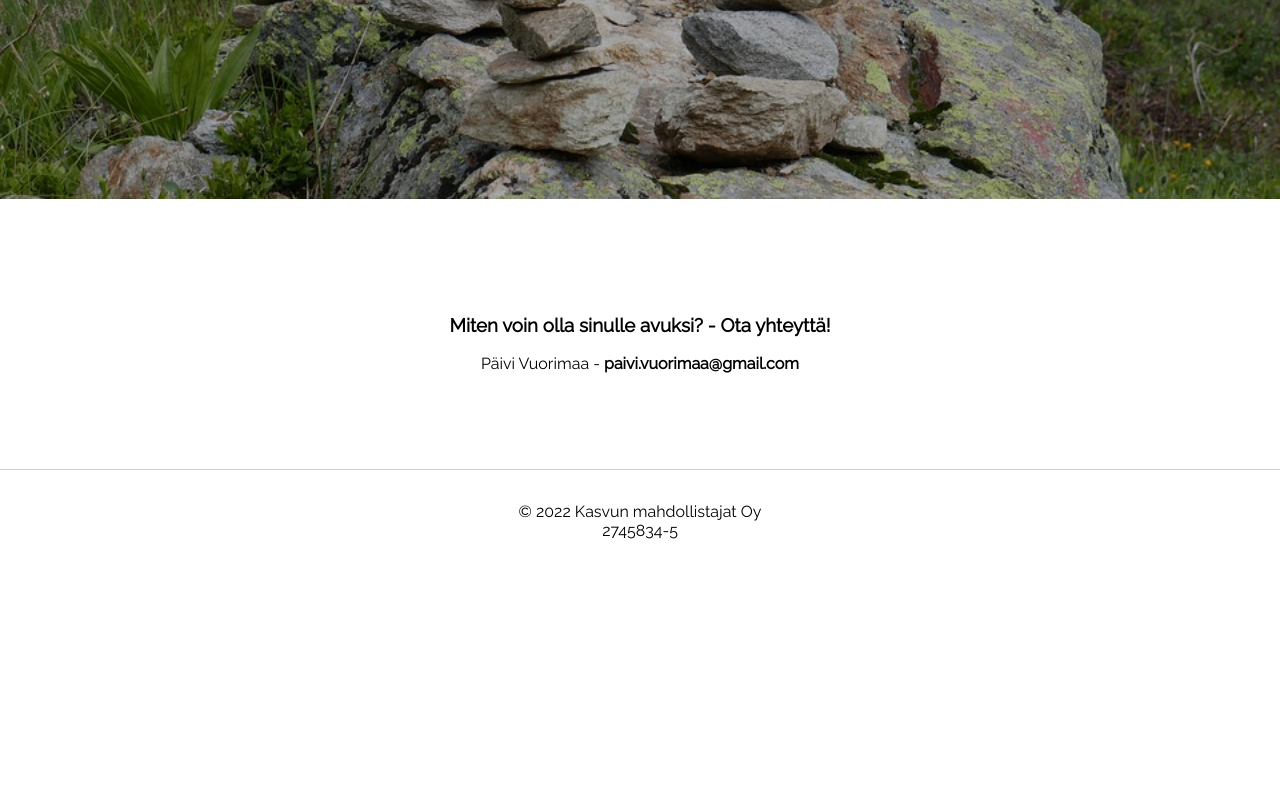
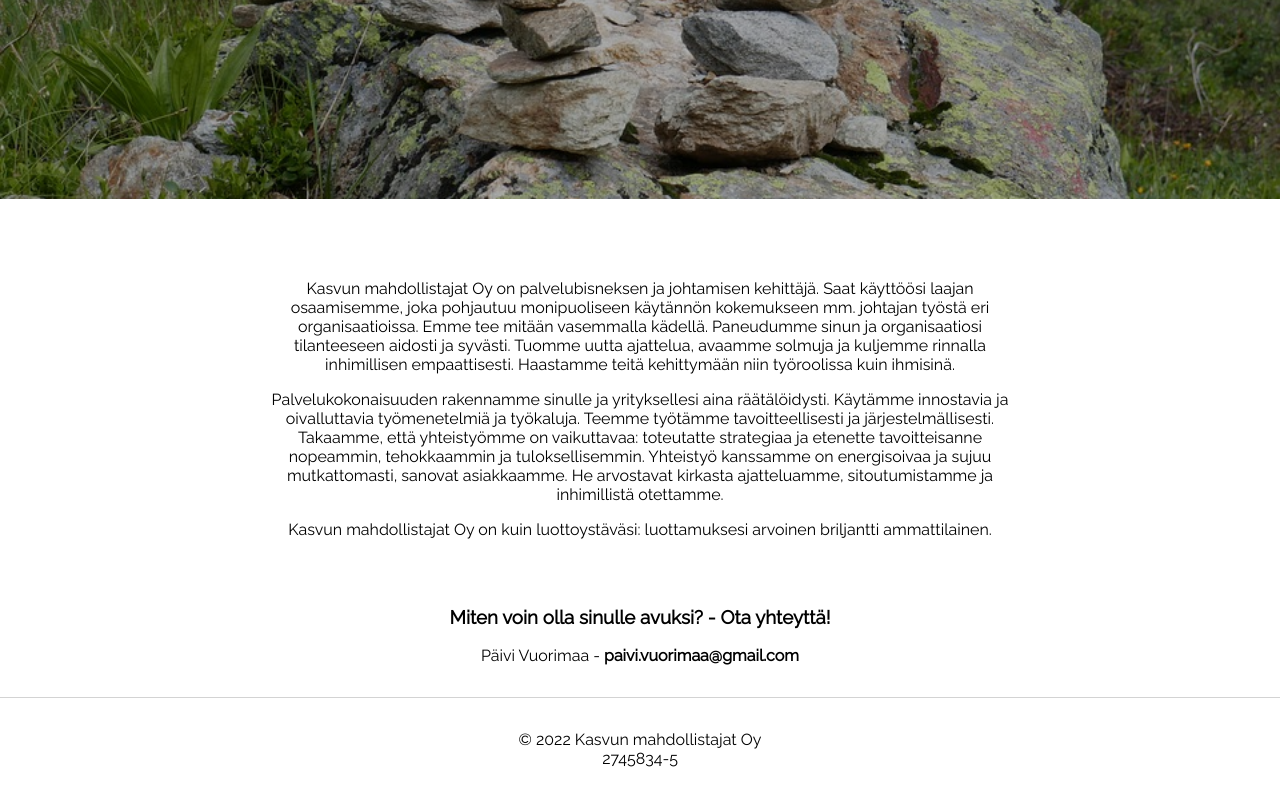
Before and after one commit to Kasvunmahdollistajat/kasvunmahdollistajat-fi, a Next.js app: page / in a window 1280 px wide. Shown: the part 601-1401 px from the top of the page. Before the commit the page ends 1173 px from the top, so only its background shows below. Built offline with nearby package versions, Linux system fonts and the light colour scheme.

Commit message:
Intro block

```diff
--- /dev/null
+++ b/pages/_variables.scss
@@ -0,0 +1,3 @@
+$desktop: 1400px;
+$tablet: 900px;
+$phone: 600px;
--- /dev/null
+++ b/pages/home/intro.module.scss
@@ -0,0 +1,3 @@
+.intro {
+  padding: 2rem 0;
+}
--- /dev/null
+++ b/pages/home/intro.tsx
@@ -0,0 +1,31 @@
+import styles from "./intro.module.scss";
+
+const Intro = () => (
+  <div className={styles.intro}>
+    <p>
+      Kasvun mahdollistajat Oy on palvelubisneksen ja johtamisen kehittäjä. Saat
+      käyttöösi laajan osaamisemme, joka pohjautuu monipuoliseen käytännön
+      kokemukseen mm. johtajan työstä eri organisaatioissa. Emme tee mitään
+      vasemmalla kädellä. Paneudumme sinun ja organisaatiosi tilanteeseen
+      aidosti ja syvästi. Tuomme uutta ajattelua, avaamme solmuja ja kuljemme
+      rinnalla inhimillisen empaattisesti. Haastamme teitä kehittymään niin
+      työroolissa kuin ihmisinä.
+    </p>
+    <p>
+      Palvelukokonaisuuden rakennamme sinulle ja yrityksellesi aina
+      räätälöidysti. Käytämme innostavia ja oivalluttavia työmenetelmiä ja
+      työkaluja. Teemme työtämme tavoitteellisesti ja järjestelmällisesti.
+      Takaamme, että yhteistyömme on vaikuttavaa: toteutatte strategiaa ja
+      etenette tavoitteisanne nopeammin, tehokkaammin ja tuloksellisemmin.
+      Yhteistyö kanssamme on energisoivaa ja sujuu mutkattomasti, sanovat
+      asiakkaamme. He arvostavat kirkasta ajatteluamme, sitoutumistamme ja
+      inhimillistä otettamme.
+    </p>
+    <p>
+      Kasvun mahdollistajat Oy on kuin luottoystäväsi: luottamuksesi arvoinen
+      briljantti ammattilainen.
+    </p>
+  </div>
+);
+
+export default Intro;
--- /dev/null
+++ b/pages/home/jumbo.module.scss
@@ -0,0 +1,70 @@
+@use "../_variables" as *;
+
+.jumbo {
+  height: calc(100vh - 4.5rem); // Keep in sync with NavBar height
+  text-align: center;
+  background-image: url("/Kivet.jpg");
+  background-position: center;
+  background-size: cover;
+}
+
+.jumboWrapper {
+  background-color: rgba(0, 0, 0, 0.3);
+  width: 100%;
+  color: white;
+  height: 100%;
+
+  div {
+    padding: 2rem;
+  }
+
+  h1 {
+    font-size: 5rem;
+    margin: 0;
+    padding-top: 25vh;
+    text-shadow: 0 0 10px rgba(0, 0, 0, 0.5);
+  }
+
+  h2 {
+    font-size: 2rem;
+  }
+}
+
+@media (max-width: $desktop) {
+  .jumboWrapper {
+    div {
+      padding: 1rem;
+    }
+    h1 {
+      font-size: 4rem;
+    }
+
+    h2 {
+      font-size: 1.5rem;
+    }
+  }
+}
+
+@media (max-width: $tablet) {
+  .jumboWrapper {
+    h1 {
+      font-size: 3rem;
+    }
+
+    h2 {
+      font-size: 1.2rem;
+    }
+  }
+}
+
+@media (max-width: $phone) {
+  .jumboWrapper {
+    h1 {
+      font-size: 2rem;
+    }
+
+    h2 {
+      font-size: 1rem;
+    }
+  }
+}
--- /dev/null
+++ b/pages/home/jumbo.tsx
@@ -0,0 +1,16 @@
+import styles from "./jumbo.module.scss";
+
+const Jumbo = () => (
+  <div className={styles.jumbo}>
+    <div className={styles.jumboWrapper}>
+      <div>
+        <h1>KASVUN MAHDOLLISTAJAT</h1>
+        <h2>
+          Autamme organisaatioita onnistumaan ja ihmisiä kasvamaan johtajuudessa
+        </h2>
+      </div>
+    </div>
+  </div>
+);
+
+export default Jumbo;
--- a/pages/index.module.scss
+++ b/pages/index.module.scss
@@ -1,74 +1,23 @@
-.jumbo {
-  height: calc(100vh - 4.5rem); // Keep in sync with NavBar height
+@use "_variables" as *;
+
+.content {
   text-align: center;
-  background-image: url("/Kivet.jpg");
-  background-position: center;
-  background-size: cover;
+  width: 60%;
+  margin-left: 20%;
+  padding: 2rem 0;
 }
 
-.jumboWrapper {
-  background-color: rgba(0, 0, 0, 0.3);
-  width: 100%;
-  color: white;
-  height: 100%;
-
-  div {
-    padding: 2rem;
-  }
-
-  h1 {
-    font-size: 5rem;
-    margin: 0;
-    padding-top: 25vh;
-    text-shadow: 0 0 10px rgba(0, 0, 0, 0.5);
-  }
-
-  h2 {
-    font-size: 2rem;
+@media (max-width: $tablet) {
+  .content {
+    width: 80%;
+    margin-left: 10%;
+    padding: 1rem 0;
   }
 }
 
-.content {
-  text-align: center;
-
-  padding: 6rem;
-}
-
-@media (max-width: 1400px) {
-  .jumboWrapper {
-    div {
-      padding: 1rem;
-    }
-    h1 {
-      font-size: 4rem;
-    }
-
-    h2 {
-      font-size: 1.5rem;
-    }
+@media (max-width: $phone) {
+  .content {
+    width: 90%;
+    margin-left: 5%;
   }
 }
-
-@media (max-width: 900px) {
-  .jumboWrapper {
-    h1 {
-      font-size: 3rem;
-    }
-
-    h2 {
-      font-size: 1.2rem;
-    }
-  }
-}
-
-@media (max-width: 600px) {
-  .jumboWrapper {
-    h1 {
-      font-size: 2rem;
-    }
-
-    h2 {
-      font-size: 1rem;
-    }
-  }
-}
--- a/pages/index.tsx
+++ b/pages/index.tsx
@@ -1,20 +1,13 @@
+import Intro from "./home/intro";
+import Jumbo from "./home/jumbo";
 import styles from "./index.module.scss";
 
 const Home = () => {
   return (
     <>
-      <div className={styles.jumbo}>
-        <div className={styles.jumboWrapper}>
-          <div>
-            <h1>KASVUN MAHDOLLISTAJAT</h1>
-            <h2>
-              Autamme organisaatioita onnistumaan ja ihmisiä kasvamaan
-              johtajuudessa
-            </h2>
-          </div>
-        </div>
-      </div>
+      <Jumbo />
       <div className={styles.content}>
+        <Intro />
         <h3>Miten voin olla sinulle avuksi? - Ota yhteyttä!</h3>
         <span>
           Päivi Vuorimaa - <strong>paivi.vuorimaa@gmail.com</strong>
```
Also changed, not shown: package.json (+5 -5 lines), 1 other file (tests, documents, lock files or other folders).
